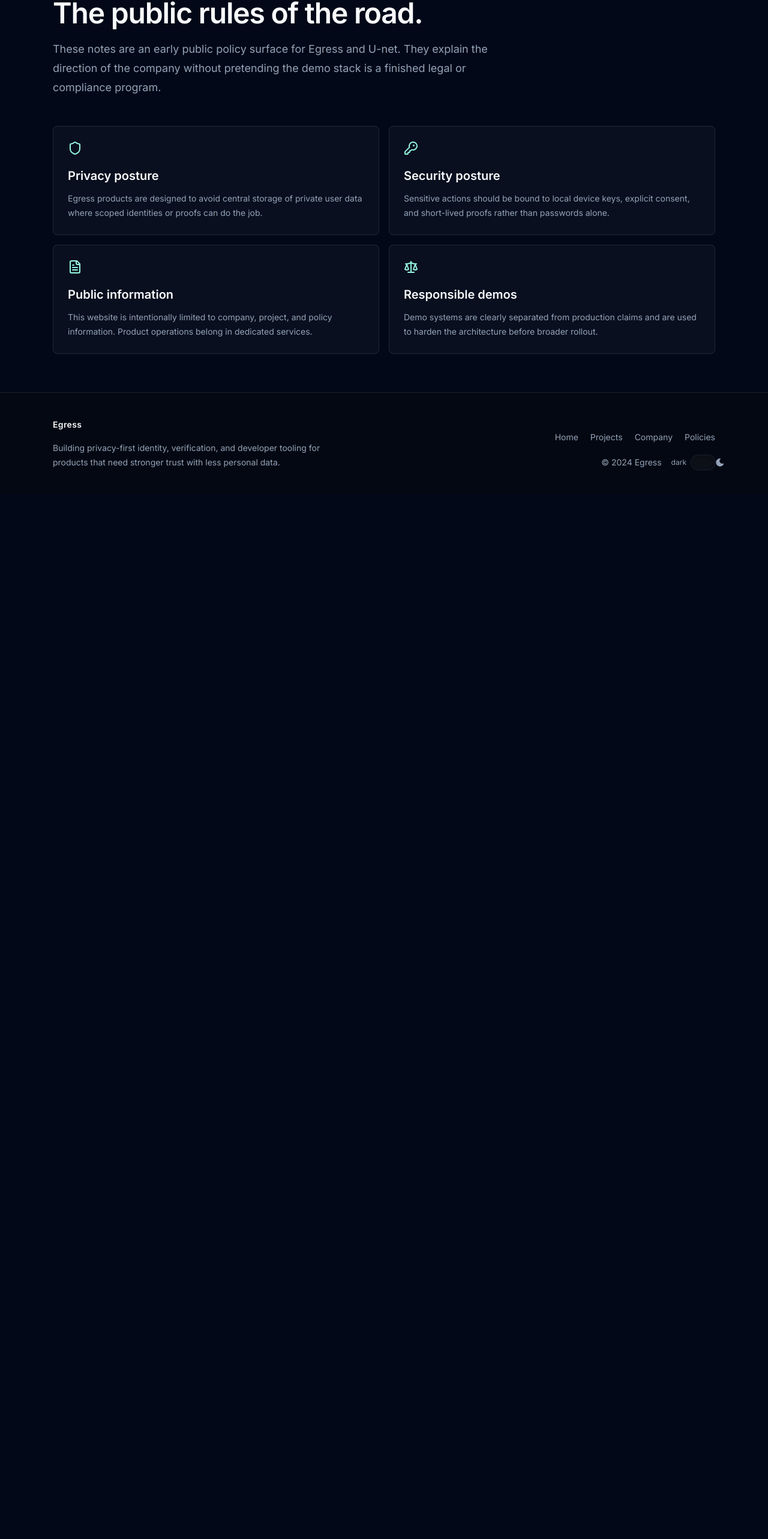
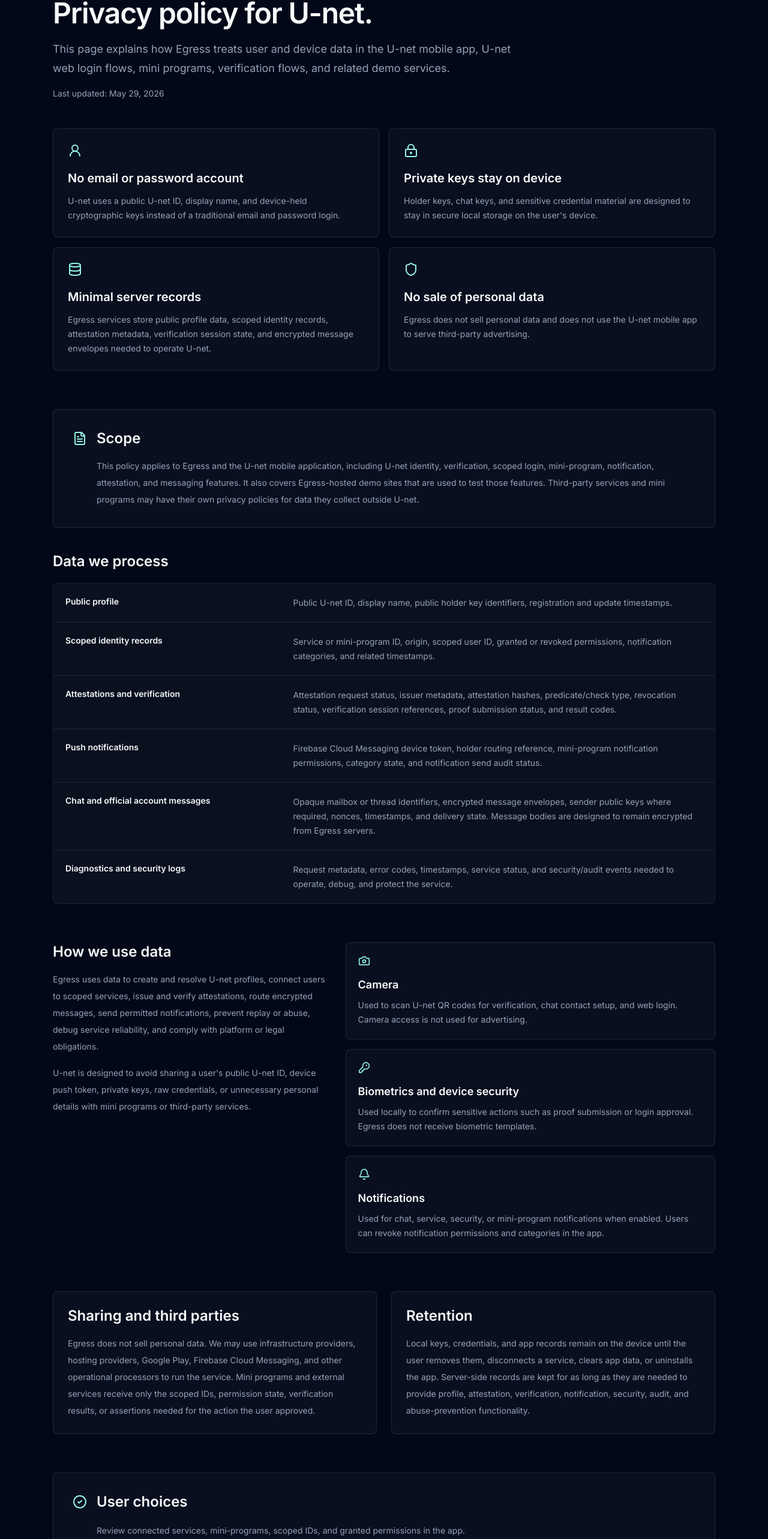
Before and after one commit to Xevorius/Egress-Portal, a Next.js app: page /policies in a window 1280 px wide. Shown: the part 163-2729 px from the top of the page at 60% size. Before the commit the page ends 986 px from the top, so only its background shows below. Built offline with nearby package versions, Linux system fonts and the light colour scheme.

Commit message:
Expand U-net privacy policy

```diff
--- a/app/policies/page.tsx
+++ b/app/policies/page.tsx
@@ -1,50 +1,126 @@
-import { FileText, KeyRound, Scale, Shield } from "lucide-react";
+import Link from "next/link";
+import {
+  Bell,
+  Camera,
+  CircleCheck,
+  Database,
+  FileText,
+  KeyRound,
+  LockKeyhole,
+  Shield,
+  UserRound,
+} from "lucide-react";
 
 export const metadata = {
-  title: "Policies",
+  title: "Privacy Policy",
+  description:
+    "Privacy policy for Egress and the U-net mobile application, including data handling, permissions, security, and user choices.",
 };
 
-const policies = [
+const summary = [
+  {
+    icon: UserRound,
+    title: "No email or password account",
+    text: "U-net uses a public U-net ID, display name, and device-held cryptographic keys instead of a traditional email and password login.",
+  },
+  {
+    icon: LockKeyhole,
+    title: "Private keys stay on device",
+    text: "Holder keys, chat keys, and sensitive credential material are designed to stay in secure local storage on the user's device.",
+  },
+  {
+    icon: Database,
+    title: "Minimal server records",
+    text: "Egress services store public profile data, scoped identity records, attestation metadata, verification session state, and encrypted message envelopes needed to operate U-net.",
+  },
   {
     icon: Shield,
-    title: "Privacy posture",
-    text: "Egress products are designed to avoid central storage of private user data where scoped identities or proofs can do the job.",
+    title: "No sale of personal data",
+    text: "Egress does not sell personal data and does not use the U-net mobile app to serve third-party advertising.",
+  },
+];
+
+const dataRows = [
+  {
+    label: "Public profile",
+    value:
+      "Public U-net ID, display name, public holder key identifiers, registration and update timestamps.",
+  },
+  {
+    label: "Scoped identity records",
+    value:
+      "Service or mini-program ID, origin, scoped user ID, granted or revoked permissions, notification categories, and related timestamps.",
+  },
+  {
+    label: "Attestations and verification",
+    value:
+      "Attestation request status, issuer metadata, attestation hashes, predicate/check type, revocation status, verification session references, proof submission status, and result codes.",
+  },
+  {
+    label: "Push notifications",
+    value:
+      "Firebase Cloud Messaging device token, holder routing reference, mini-program notification permissions, category state, and notification send audit status.",
+  },
+  {
+    label: "Chat and official account messages",
+    value:
+      "Opaque mailbox or thread identifiers, encrypted message envelopes, sender public keys where required, nonces, timestamps, and delivery state. Message bodies are designed to remain encrypted from Egress servers.",
+  },
+  {
+    label: "Diagnostics and security logs",
+    value:
+      "Request metadata, error codes, timestamps, service status, and security/audit events needed to operate, debug, and protect the service.",
+  },
+];
+
+const permissionRows = [
+  {
+    icon: Camera,
+    title: "Camera",
+    text: "Used to scan U-net QR codes for verification, chat contact setup, and web login. Camera access is not used for advertising.",
   },
   {
     icon: KeyRound,
-    title: "Security posture",
-    text: "Sensitive actions should be bound to local device keys, explicit consent, and short-lived proofs rather than passwords alone.",
+    title: "Biometrics and device security",
+    text: "Used locally to confirm sensitive actions such as proof submission or login approval. Egress does not receive biometric templates.",
   },
   {
-    icon: FileText,
-    title: "Public information",
-    text: "This website is intentionally limited to company, project, and policy information. Product operations belong in dedicated services.",
+    icon: Bell,
+    title: "Notifications",
+    text: "Used for chat, service, security, or mini-program notifications when enabled. Users can revoke notification permissions and categories in the app.",
   },
-  {
-    icon: Scale,
-    title: "Responsible demos",
-    text: "Demo systems are clearly separated from production claims and are used to harden the architecture before broader rollout.",
-  },
+];
+
+const rights = [
+  "Review connected services, mini-programs, scoped IDs, and granted permissions in the app.",
+  "Revoke mini-program notification permissions or disconnect a scoped service.",
+  "Delete locally stored credentials or attestations from the device.",
+  "Request help with profile, server-side records, or deletion questions by contacting Egress.",
 ];
 
 export default function PoliciesPage() {
   return (
     <div className="mx-auto w-full max-w-6xl px-4 py-16 sm:px-6">
       <div className="max-w-3xl">
-        <p className="text-sm font-medium text-teal-200">Policies</p>
+        <p className="text-sm font-medium text-teal-200">
+          Egress and U-net Privacy Policy
+        </p>
         <h1 className="mt-3 text-4xl font-semibold tracking-tight sm:text-5xl">
-          The public rules of the road.
+          Privacy policy for U-net.
         </h1>
         <p className="mt-5 text-lg leading-8 text-muted-foreground">
-          These notes are an early public policy surface for Egress and U-net.
-          They explain the direction of the company without pretending the demo
-          stack is a finished legal or compliance program.
+          This page explains how Egress treats user and device data in the U-net
+          mobile app, U-net web login flows, mini programs, verification flows,
+          and related demo services.
+        </p>
+        <p className="mt-4 text-sm text-muted-foreground">
+          Last updated: May 29, 2026
         </p>
       </div>
 
-      <div className="mt-12 grid gap-4 md:grid-cols-2">
-        {policies.map((item) => (
-          <section
+      <section className="mt-12 grid gap-4 md:grid-cols-2">
+        {summary.map((item) => (
+          <div
             key={item.title}
             className="rounded-lg border border-white/10 bg-white/[0.03] p-6"
           >
@@ -53,9 +129,157 @@
             <p className="mt-3 text-sm leading-6 text-muted-foreground">
               {item.text}
             </p>
-          </section>
+          </div>
         ))}
-      </div>
+      </section>
+
+      <section className="mt-16 rounded-lg border border-white/10 bg-white/[0.03] p-6 sm:p-8">
+        <div className="flex items-start gap-4">
+          <FileText className="mt-1 size-6 shrink-0 text-teal-200" />
+          <div>
+            <h2 className="text-2xl font-semibold">Scope</h2>
+            <p className="mt-4 text-sm leading-7 text-muted-foreground">
+              This policy applies to Egress and the U-net mobile application,
+              including U-net identity, verification, scoped login, mini-program,
+              notification, attestation, and messaging features. It also covers
+              Egress-hosted demo sites that are used to test those features.
+              Third-party services and mini programs may have their own privacy
+              policies for data they collect outside U-net.
+            </p>
+          </div>
+        </div>
+      </section>
+
+      <section className="mt-10">
+        <h2 className="text-2xl font-semibold">Data we process</h2>
+        <div className="mt-5 overflow-hidden rounded-lg border border-white/10">
+          {dataRows.map((row) => (
+            <div
+              key={row.label}
+              className="grid gap-3 border-b border-white/10 bg-white/[0.03] p-5 last:border-b-0 md:grid-cols-[0.35fr_0.65fr]"
+            >
+              <h3 className="text-sm font-semibold text-foreground">
+                {row.label}
+              </h3>
+              <p className="text-sm leading-6 text-muted-foreground">
+                {row.value}
+              </p>
+            </div>
+          ))}
+        </div>
+      </section>
+
+      <section className="mt-16 grid gap-8 lg:grid-cols-[0.85fr_1.15fr]">
+        <div>
+          <h2 className="text-2xl font-semibold">How we use data</h2>
+          <p className="mt-4 text-sm leading-7 text-muted-foreground">
+            Egress uses data to create and resolve U-net profiles, connect users
+            to scoped services, issue and verify attestations, route encrypted
+            messages, send permitted notifications, prevent replay or abuse,
+            debug service reliability, and comply with platform or legal
+            obligations.
+          </p>
+          <p className="mt-4 text-sm leading-7 text-muted-foreground">
+            U-net is designed to avoid sharing a user&apos;s public U-net ID,
+            device push token, private keys, raw credentials, or unnecessary
+            personal details with mini programs or third-party services.
+          </p>
+        </div>
+        <div className="grid gap-4">
+          {permissionRows.map((item) => (
+            <div
+              key={item.title}
+              className="rounded-lg border border-white/10 bg-white/[0.03] p-5"
+            >
+              <item.icon className="size-5 text-teal-200" />
+              <h3 className="mt-4 text-lg font-semibold">{item.title}</h3>
+              <p className="mt-2 text-sm leading-6 text-muted-foreground">
+                {item.text}
+              </p>
+            </div>
+          ))}
+        </div>
+      </section>
+
+      <section className="mt-16 grid gap-6 md:grid-cols-2">
+        <div className="rounded-lg border border-white/10 bg-white/[0.03] p-6">
+          <h2 className="text-2xl font-semibold">Sharing and third parties</h2>
+          <p className="mt-4 text-sm leading-7 text-muted-foreground">
+            Egress does not sell personal data. We may use infrastructure
+            providers, hosting providers, Google Play, Firebase Cloud Messaging,
+            and other operational processors to run the service. Mini programs
+            and external services receive only the scoped IDs, permission state,
+            verification results, or assertions needed for the action the user
+            approved.
+          </p>
+        </div>
+        <div className="rounded-lg border border-white/10 bg-white/[0.03] p-6">
+          <h2 className="text-2xl font-semibold">Retention</h2>
+          <p className="mt-4 text-sm leading-7 text-muted-foreground">
+            Local keys, credentials, and app records remain on the device until
+            the user removes them, disconnects a service, clears app data, or
+            uninstalls the app. Server-side records are kept for as long as they
+            are needed to provide profile, attestation, verification,
+            notification, security, audit, and abuse-prevention functionality.
+          </p>
+        </div>
+      </section>
+
+      <section className="mt-16 rounded-lg border border-white/10 bg-white/[0.03] p-6 sm:p-8">
+        <div className="flex items-start gap-4">
+          <CircleCheck className="mt-1 size-6 shrink-0 text-teal-200" />
+          <div>
+            <h2 className="text-2xl font-semibold">User choices</h2>
+            <div className="mt-5 grid gap-3">
+              {rights.map((right) => (
+                <p
+                  key={right}
+                  className="text-sm leading-6 text-muted-foreground"
+                >
+                  {right}
+                </p>
+              ))}
+            </div>
+          </div>
+        </div>
+      </section>
+
+      <section className="mt-16 grid gap-6 md:grid-cols-2">
+        <div>
+          <h2 className="text-2xl font-semibold">Children</h2>
+          <p className="mt-4 text-sm leading-7 text-muted-foreground">
+            U-net is not directed to children under 13. Egress does not knowingly
+            collect personal data from children under 13. If you believe a child
+            has provided data through U-net, contact us so we can review and
+            remove it where appropriate.
+          </p>
+        </div>
+        <div>
+          <h2 className="text-2xl font-semibold">Security</h2>
+          <p className="mt-4 text-sm leading-7 text-muted-foreground">
+            U-net uses local device key storage, biometric confirmation where
+            available, scoped identifiers, encrypted transport, encrypted
+            message bodies for secure chat features, replay-prevention metadata,
+            and permission checks. No system is perfect, so Egress continues to
+            harden the platform as features mature.
+          </p>
+        </div>
+      </section>
+
+      <section className="mt-16 rounded-lg border border-teal-300/20 bg-teal-300/10 p-6 sm:p-8">
+        <h2 className="text-2xl font-semibold">Contact</h2>
+        <p className="mt-4 text-sm leading-7 text-muted-foreground">
+          For privacy questions, deletion requests, security concerns, or Play
+          Store data-safety questions, contact Egress at{" "}
+          <Link
+            href="mailto:privacy@egress.live"
+            className="text-teal-100 underline underline-offset-4"
+          >
+            privacy@egress.live
+          </Link>
+          .
+        </p>
+      </section>
     </div>
   );
 }
```
